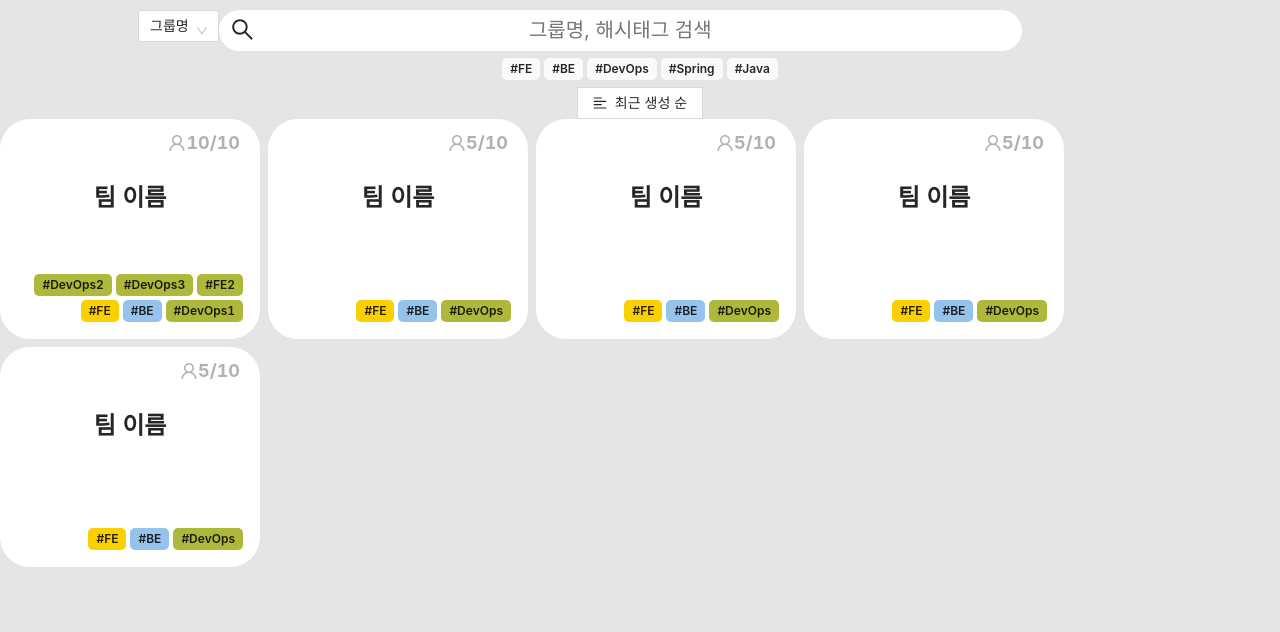
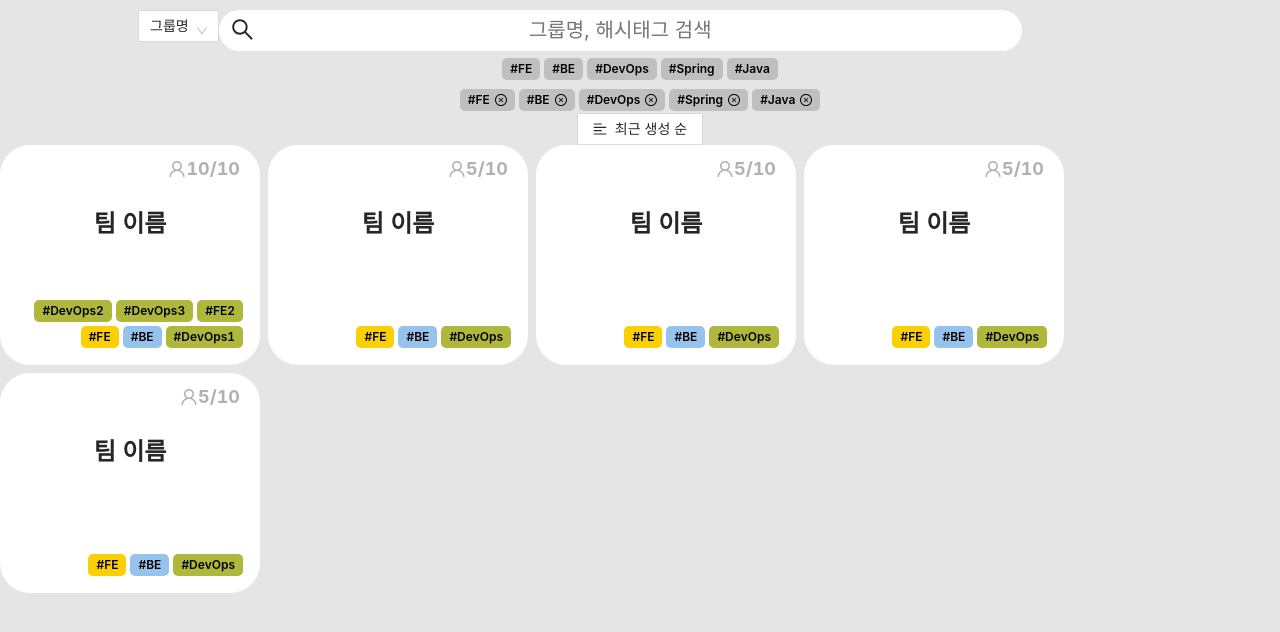
Before and after one commit to cbnu12/yas-front, a React (Create React App) app: page / in a window 1280 px wide. Shown: the top 632 px of the page. Built offline with nearby package versions, Linux system fonts and the light colour scheme.

Commit message:
feat: 해쉬태그 안에  아이콘 추가

```diff
--- a/src/common/HashTag/HashTag.scss
+++ b/src/common/HashTag/HashTag.scss
@@ -1,4 +1,12 @@
 .custom {
     margin: 2px !important;
     border-radius: 5px !important;
+
+    span{
+        color: black !important;
+
+        span{
+            margin-left: 5px;
+        }
+    }
 }
--- a/src/common/HashTag/HashTag.tsx
+++ b/src/common/HashTag/HashTag.tsx
@@ -2,16 +2,22 @@ import React from "react";
 import { Tag, Typography } from "antd";
 
 import "./HashTag.scss";
+import { CloseCircleOutlined } from "@ant-design/icons";
 
 interface Props {
   hashtag: string;
   color: string;
+  icon?: string;
+  onClickIcon?: () => void;
 }
 
-const HashTag = ({ hashtag, color }: Props) => {
+const HashTag = ({ hashtag, color, icon, onClickIcon }: Props) => {
   return (
     <Tag key={hashtag} color={`#${color}`} className="custom">
-      <Typography.Text strong>#{hashtag}</Typography.Text>
+      <Typography.Text strong>
+        #{hashtag}
+        {icon === "delete" && <CloseCircleOutlined onClick={onClickIcon} />}
+      </Typography.Text>
     </Tag>
   );
 };
--- a/src/pages/Main/components/SearchInput/SearchInput.tsx
+++ b/src/pages/Main/components/SearchInput/SearchInput.tsx
@@ -25,18 +25,22 @@ const SearchInput = ({ tagList }: Props) => {
       </div>
       <div className="main__search-input__tag-container">
         {tagList.map((item) => (
-          <HashTag key={item} color="default" hashtag={item} />
+          <HashTag key={item} color="BFBFBF" hashtag={item} />
         ))}
       </div>
 
-      {/* <div>
+      <div>
         {tagList.map((item) => (
-          <HashTag hashtag={item} color="default"/>
-          <Tag key={item} color="default" icon={<CloseOutlined />}>
-            <Typography.Text strong>{item}</Typography.Text>
-          </Tag>
+          <HashTag
+            hashtag={item}
+            color="BFBFBF"
+            icon="delete"
+            onClickIcon={() => {
+              alert("delete");
+            }}
+          />
         ))}
-      </div> */}
+      </div>
     </div>
   );
 };
```
